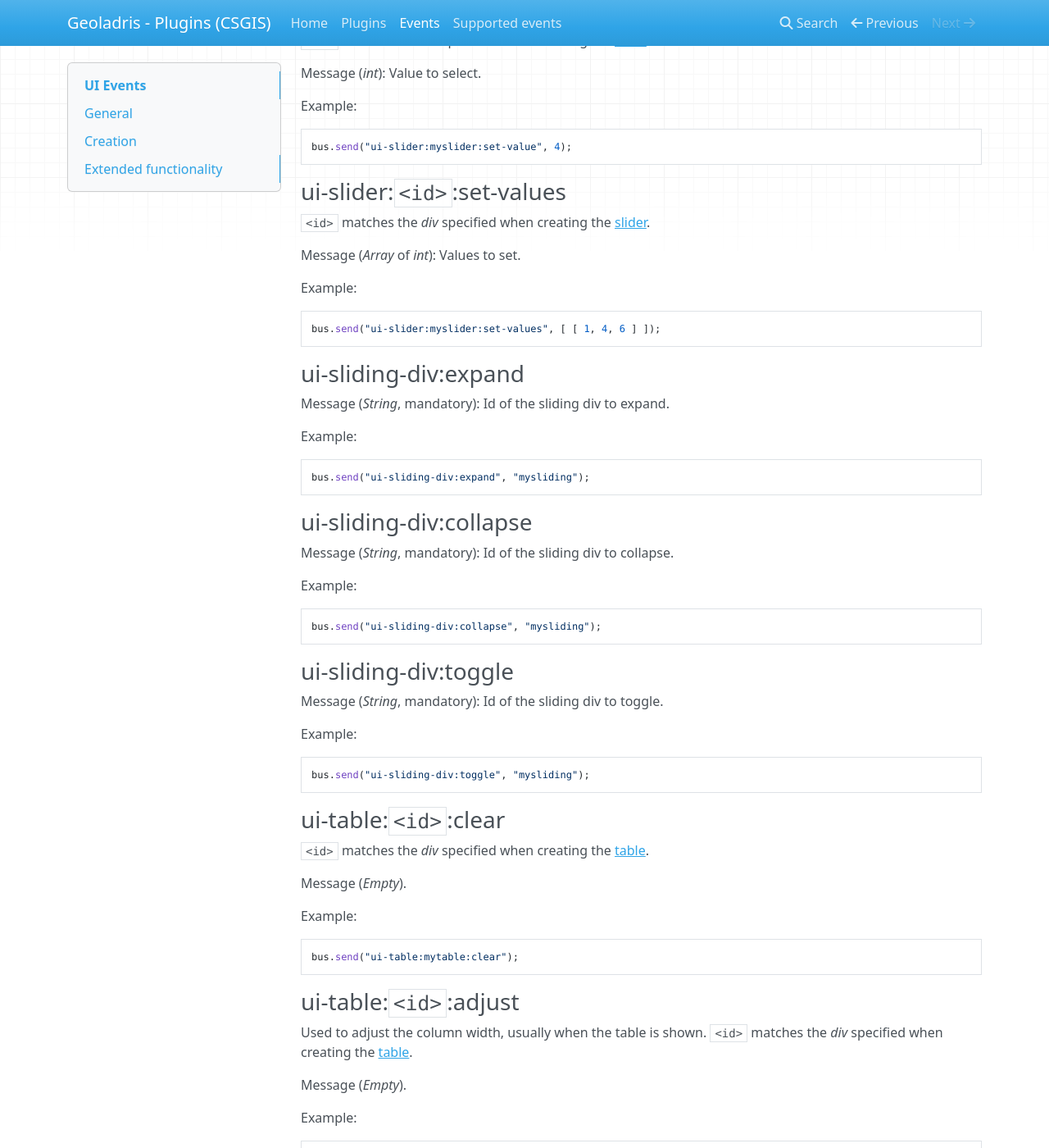
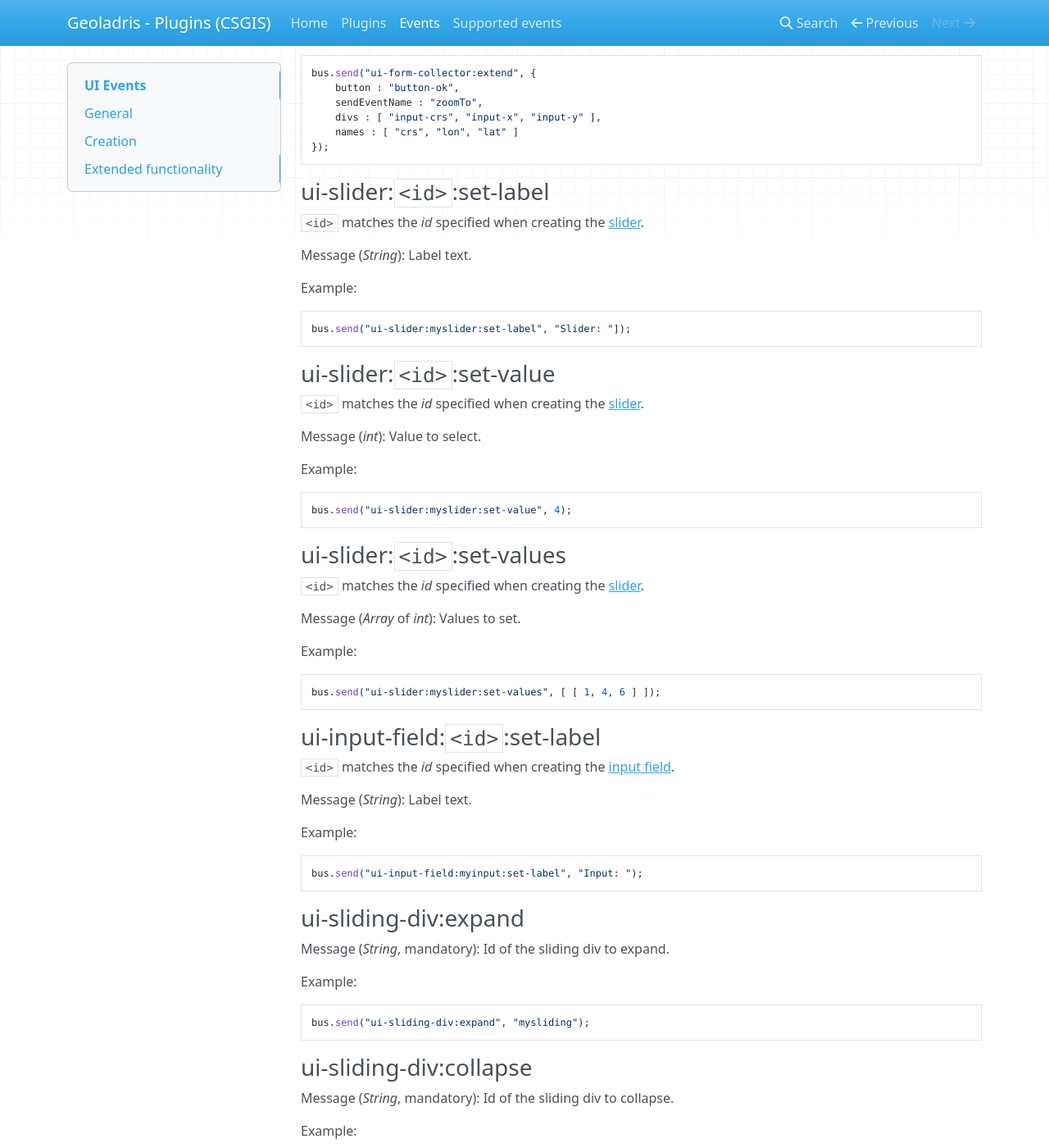
Before and after one commit to csgis/geoladris-ui, an MkDocs documentation site: the page built from docs/events.md, in a window 1280 px wide and 1400 px high, scrolled down 12228 px. Shown: the whole window at 82% size. Built offline with MkDocs 1.6.1, drawn with Linux system fonts in a browser that asks for light colours; nearby versions of some CDN libraries; old or Windows-style settings are respelled for this version of MkDocs; some of the changed text lies outside the part shown.

Commit message:
Allow setting input labels after creation. Fixes #8

````diff
--- a/docs/events.md
+++ b/docs/events.md
@@ -439,6 +439,16 @@
 bus.send("ui-autocomplete:myautocomplete:selected", "One");
 ```
 
+### ui-autocomplete:`<id>`:set-label
+
+`<id>` matches the *div* specified when creating the [autocomplete](#ui-autocomplete-create).
+
+Message (*String*): Label text.
+
+Example:
+```js
+bus.send("ui-autocomplete:myautocomplete:set-label", "Autocomplete: ");
+```
 
 ### ui-button:`<id>`:enable
 
@@ -494,6 +504,17 @@
 Example:
 ```js
 bus.send("ui-choice-field:mychoice:set-values", [ [ "1", "2", "3" ] ]);
+```
+
+### ui-choice-field:`<id>`:set-label
+
+`<id>` matches the *div* specified when creating the [choice field](#ui-choice-field).
+
+Message (*String*): Label text.
+
+Example:
+```js
+bus.send("ui-choice-field:mychoice:set-label", "Choice: ");
 ```
 
 ### <a name="ui-dropdown-button-add-item"></a>ui-dropdown-button:`<id>`:add-item
@@ -562,9 +583,9 @@
 
 ### ui-slider:`<id>`:set-label
 
-`<id>` matches the *div* specified when creating the [slider](#ui-slider).
+`<id>` matches the *id* specified when creating the [slider](#ui-slider).
 
-Message (*String*): Label to set.
+Message (*String*): Label text.
 
 Example:
 ```js
@@ -573,7 +594,7 @@
 
 ### ui-slider:`<id>`:set-value
 
-`<id>` matches the *div* specified when creating the [slider](#ui-slider).
+`<id>` matches the *id* specified when creating the [slider](#ui-slider).
 
 Message (*int*): Value to select.
 
@@ -584,13 +605,24 @@
 
 ### ui-slider:`<id>`:set-values
 
-`<id>` matches the *div* specified when creating the [slider](#ui-slider).
+`<id>` matches the *id* specified when creating the [slider](#ui-slider).
 
 Message (*Array* of *int*): Values to set.
 
 Example:
 ```js
 bus.send("ui-slider:myslider:set-values", [ [ 1, 4, 6 ] ]);
+```
+
+### ui-input-field:`<id>`:set-label
+
+`<id>` matches the *id* specified when creating the [input field](#ui-input-field).
+
+Message (*String*): Label text.
+
+Example:
+```js
+bus.send("ui-input-field:myinput:set-label", "Input: ");
 ```
 
 ### ui-sliding-div:expand
@@ -761,3 +793,15 @@
 ```js
 bus.send("ui-table:mytable:column-visibility-changed", [[ 1, 2, 4, 7 ]]);
 ```
+
+
+### ui-text-area-field:`<id>`:set-label
+
+`<id>` matches the *div* specified when creating the [text area field](#ui-text-area-field).
+
+Message (*String*): Label text.
+
+Example:
+```js
+bus.send("ui-text-area-field:mytext:set-label", "Text: ");
+```
````
Also changed, not shown: 8 other files.
